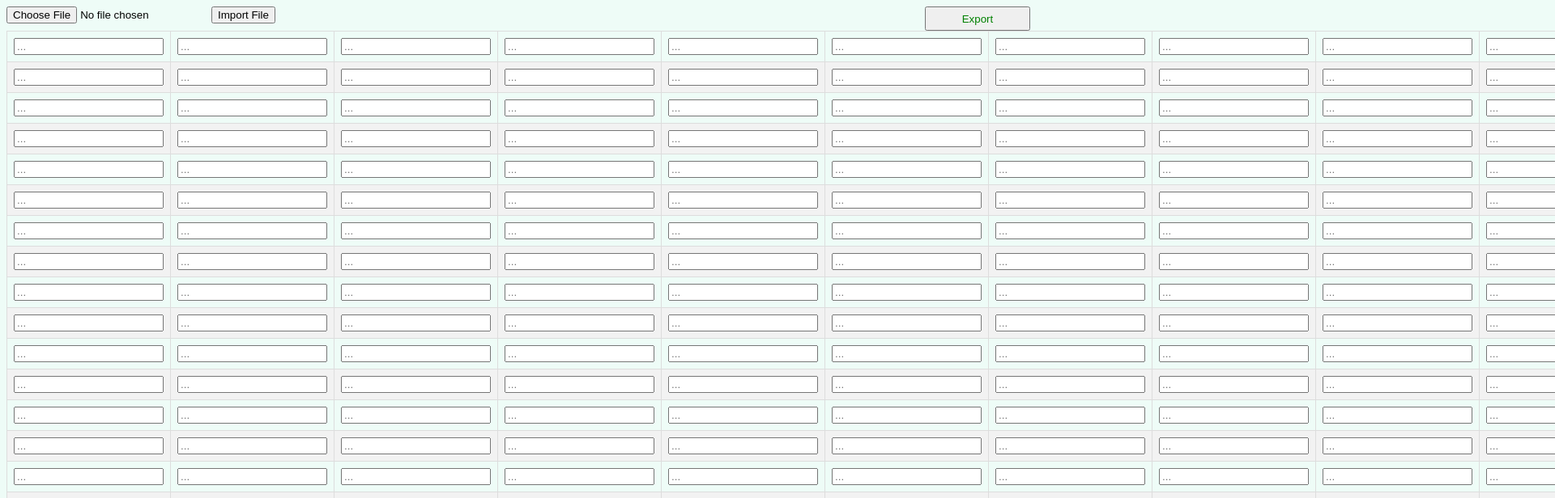
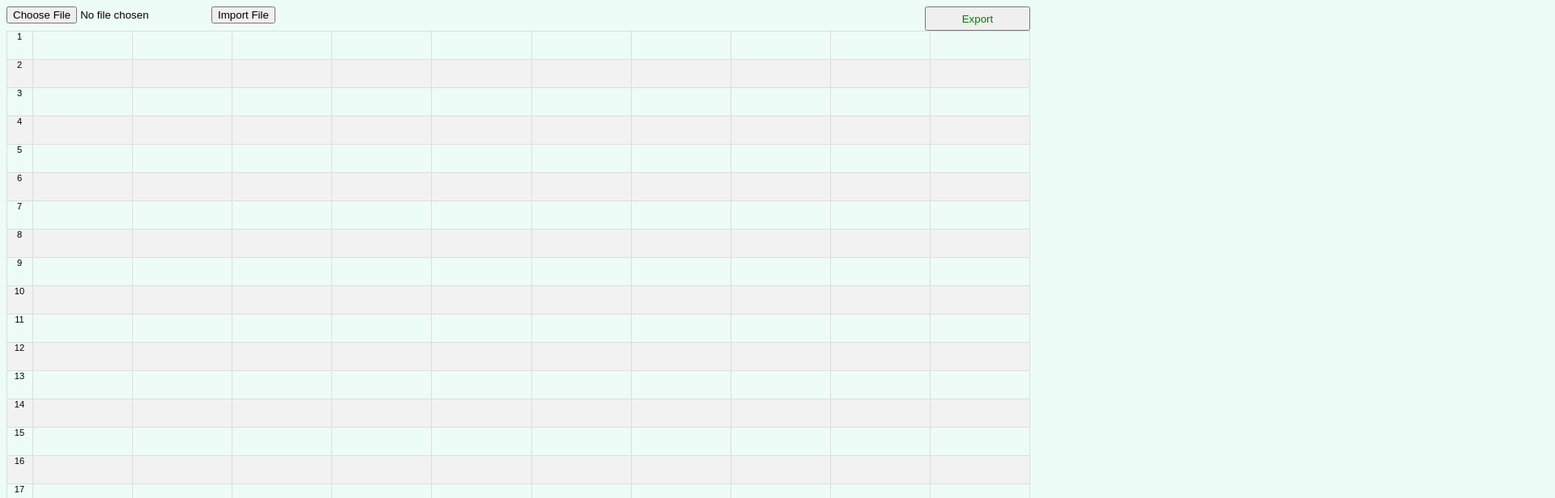
Before and after one commit to pagodingo/sheets, a React (Create React App) app: page / in a window 1280 px wide. Both pictures are taken after a click on the button "10 x 50". Shown: the top 616 px of the page at 81% size, 1920 px wide, since content can reach past the window. Built offline with nearby package versions, Linux system fonts and the light colour scheme.

Commit message:
create cells, numbered rows

```diff
--- a/public/index.html
+++ b/public/index.html
@@ -1,12 +1,12 @@
 <!DOCTYPE html>
 <html lang="en">
-<head>
-  <meta charset="UTF-8">
-  <meta http-equiv="X-UA-Compatible" content="IE=edge">
-  <meta name="viewport" content="width=device-width, initial-scale=1.0">
-  <title>Editor</title>
-</head>
-<body>
-  <div id='root'></div>
-</body>
+  <head>
+    <meta charset="UTF-8" />
+    <meta http-equiv="X-UA-Compatible" content="IE=edge" />
+    <meta name="viewport" content="width=device-width, initial-scale=1.0" />
+    <title>Editor</title>
+  </head>
+  <body>
+    <div id="root"></div>
+  </body>
 </html>
--- a/src/App.css
+++ b/src/App.css
@@ -8,35 +8,56 @@ to expend any brain power and make it myself.
 body{
   background-color: #eefcf7;
 }
-#editor {
+
+.highlighted {
+  background-color:rgb(214, 90, 32);
+}
+
+#table {
   font-family: Arial, Helvetica, sans-serif;
   border-collapse: collapse;
   width: 100%;
   border: 1px solid #ddd;
   padding: 8px;
   font-family: Arial, Helvetica, sans-serif;
+  counter-reset: rowNumber;
+}
+table {
+  counter-reset: rowNumber;
 }
 
-#editor td,
-#editor th {
+table tr::before {
+  border: 1px solid #ddd;
+  font-size: .7em;
+  display: table-cell;
+  width: 30px;
+  counter-increment: rowNumber;
+  content: counter(rowNumber) "";
+  margin-left: 0.1em;
+  padding-right: 0.1em;
+  text-align: center;
+}
+
+#table td,
+#table th {
   border: 1px solid #ddd;
   padding: 8px;
 }
 
-#editor tr:nth-child(even) {
+#table tr:nth-child(even) {
   background-color: #f2f2f2;
 }
 
-#editor tr:hover {
+#table td:hover {
   background-color: #ddd;
 }
 
-#editor img {
+#table img {
   width: 50px;
   height: 50px;
 }
 
-#editor th {
+#table th {
   padding-top: 12px;
   padding-bottom: 12px;
   text-align: left;
--- a/src/Editor.js
+++ b/src/App.js
@@ -1,18 +1,57 @@
 import React from "react";
 import "./App.css";
+import Home from "./components/Home.js"
+import Editor from "./components/Editor.js"
 
-class Editor extends React.Component {
+class App extends React.Component {
   constructor() { super();
     this.state = {view: "Home"};
-    this.import = this.import.bind(this);
-    this.export = this.export.bind(this);
+    this.importFile = this.importFile.bind(this);
+    this.exportFile = this.exportFile.bind(this);
     this.openEditor = this.openEditor.bind(this);
     this.closeEditor = this.closeEditor.bind(this);
   }
 
 handleChange(e){ true } //manage state of cell(s)
 
-import() {
+importFile() {
+  document.getElementById('tsv-file').files[0] == undefined ?
+  window.alert('please select a file.') : this.setState({loadingState: 2});
+
+  let tsv = document.getElementById("file").files[0];
+  tsv.stream().getReader().read()
+  .then(stream => {
+      var decoder = new TextDecoder();
+      var decoded = decoder.decode(stream.value)
+      var headers = []
+      var entries = []
+      var rows = []
+
+      decoded.split('\r\n') === [] || decoded.split('\r\n')[1] == undefined ?
+        rows = decoded.split(',') :
+        rows = decoded.split('\r\n')
+
+      for (var i = 0; i < rows.length; ++i){
+
+        var row = rows[i]
+        entries.push([row])
+
+      }
+
+      entries.shift();
+
+      rows[0].split('\t')[1] == undefined ?
+        headers = rows[0].split(',') :
+        headers = rows[0].split('\t')
+      this.setState({
+        view: "Editor"
+      })
+
+      return entries
+  }).then(entries => this.populateTable(entries))
+}
+
+/*importFile() {
   let file = document.getElementById('file').files[0]
   if (file === undefined) {return alert("please select a file.")}
 
@@ -21,15 +60,15 @@ import() {
     let data = decoder.decode(stream.value)
     let sheet = []
     let table = []
-    if (data.includes("\r\n")){ sheet = data.split('\r\n') } // split new lines if new lines are present
+    if (data.includes("\r\n")){ sheet = data.split('\r\n') }
 
     sheet.split(',')
     for (var i = 0; i < sheet.length; ++i){
 
     }
   })
-}
-export(){
+}*/
+exportFile(){
   let editor = document.getElementById("editor");
   let rows = [].slice.call(editor.children);
   let file = [];
@@ -60,12 +99,13 @@ openEditor(width, height){
         let row = document.createElement("tr");
       for (var j = 0; j < width; ++j){
         let cell = document.createElement("td");
-        let input = document.createElement("input");
-          input.placeholder = "..."
+        let input = document.createElement("div");
+          input.contentEditable = true;
+          input.style = "none"
           cell.appendChild(input);
           row.appendChild(cell);
       }
-          document.getElementById("editor").appendChild(row);
+          document.getElementById("table").appendChild(row);
     }})
   this.setState({view: "Editor"});
 }
@@ -75,23 +115,17 @@ closeEditor() { confirm("Close Session?") ? this.setState({view: "Home"}) : aler
 render() {
   switch(this.state.view){
     case "Home":
-      return (
-        <div>
-          <h1>cell-U-lite</h1>
-          <input id="file" type="file"></input>
-          <button onClick={() => this.import()}>Import File</button>
-          <button onClick={() => this.openEditor(10,50)}>10 x 50</button>
-          <button onClick={() => this.openEditor(50,50)}>50 x 50</button>
-          <button onClick={() => this.openEditor(100,100)}>100 x 100</button>
-          <button onClick={() => this.openEditor(100,250)}>100 x 250</button>
-        </div>
-      )
+      return <Home
+        importFile={this.importFile}
+        openEditor={this.openEditor}
+      />
     case "Editor":
-      return (
-        <div>
-          <button id="export-btn" onClick={() => this.export()}>Export</button>
-          <input id="file" type="file"></input><button onClick={() => this.import()}>Import File</button>
-          <table id="editor" />
-          <button id="close-editor-btn" class="fixed" onClick={() => this.closeEditor()}>Close Editor</button>
-        </div>)}}}
-export default Editor;
+      return <Editor
+        importFile={this.importFile}
+        exportFile={this.exportFile}
+        closeEditor={this.closeEditor}
+      />
+  }
+}
+}
+export default App;
--- /dev/null
+++ b/src/components/Editor.js
@@ -0,0 +1,12 @@
+const Editor = ({exportFile, importFile, closeEditor}) => {
+    return (
+        <div>
+          <button id="export-btn" onClick={() => exportFile()}>Export</button>
+          <input id="file" type="file"></input><button onClick={() => importFile()}>Import File</button>
+          <table id="table" />
+          <button id="close-editor-btn" class="fixed" onClick={() => closeEditor()}>Close Editor</button>
+        </div>
+    )
+}
+
+export default Editor;
--- /dev/null
+++ b/src/components/Home.js
@@ -0,0 +1,15 @@
+const Home = ({importFile, openEditor}) => {
+    return (
+        <div>
+          <h1>Sheets</h1>
+          <input id="file" type="file"></input>
+          <button onClick={() => importFile()}>Import File</button>
+          <button onClick={() => openEditor(10,50)}>10 x 50</button>
+          <button onClick={() => openEditor(50,50)}>50 x 50</button>
+          <button onClick={() => openEditor(100,100)}>100 x 100</button>
+          <button onClick={() => openEditor(100,250)}>100 x 250</button>
+        </div>
+      )
+}
+
+export default Home;
--- a/src/index.js
+++ b/src/index.js
@@ -1,10 +1,10 @@
 import React from 'react';
 import ReactDOM from 'react-dom';
-import Editor from './Editor.js';
+import App from './App.js';
 
 ReactDOM.render(
   <React.StrictMode>
-    <Editor />
+    <App />
   </React.StrictMode>,
   document.getElementById('root')
 );
```
Also changed, not shown: 1 other file (tests, documents, lock files or other folders).
